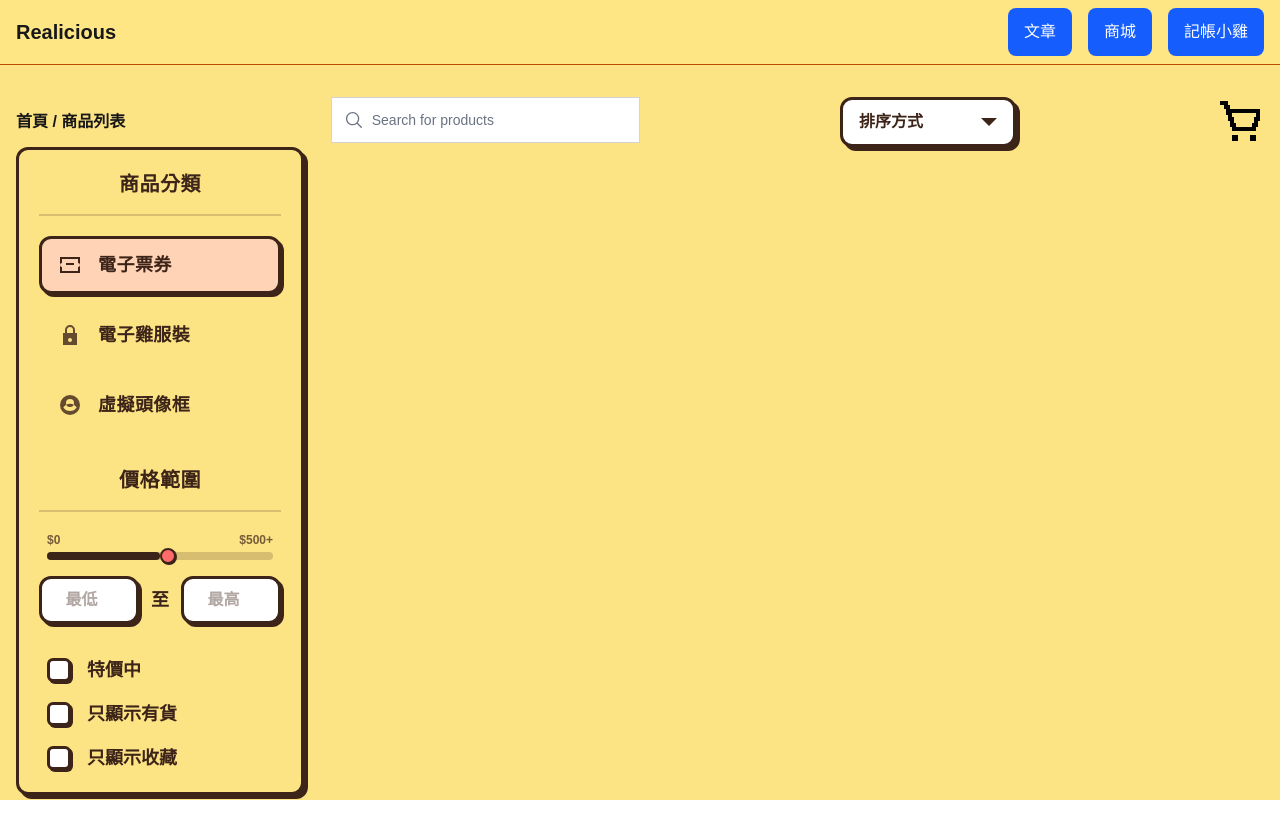
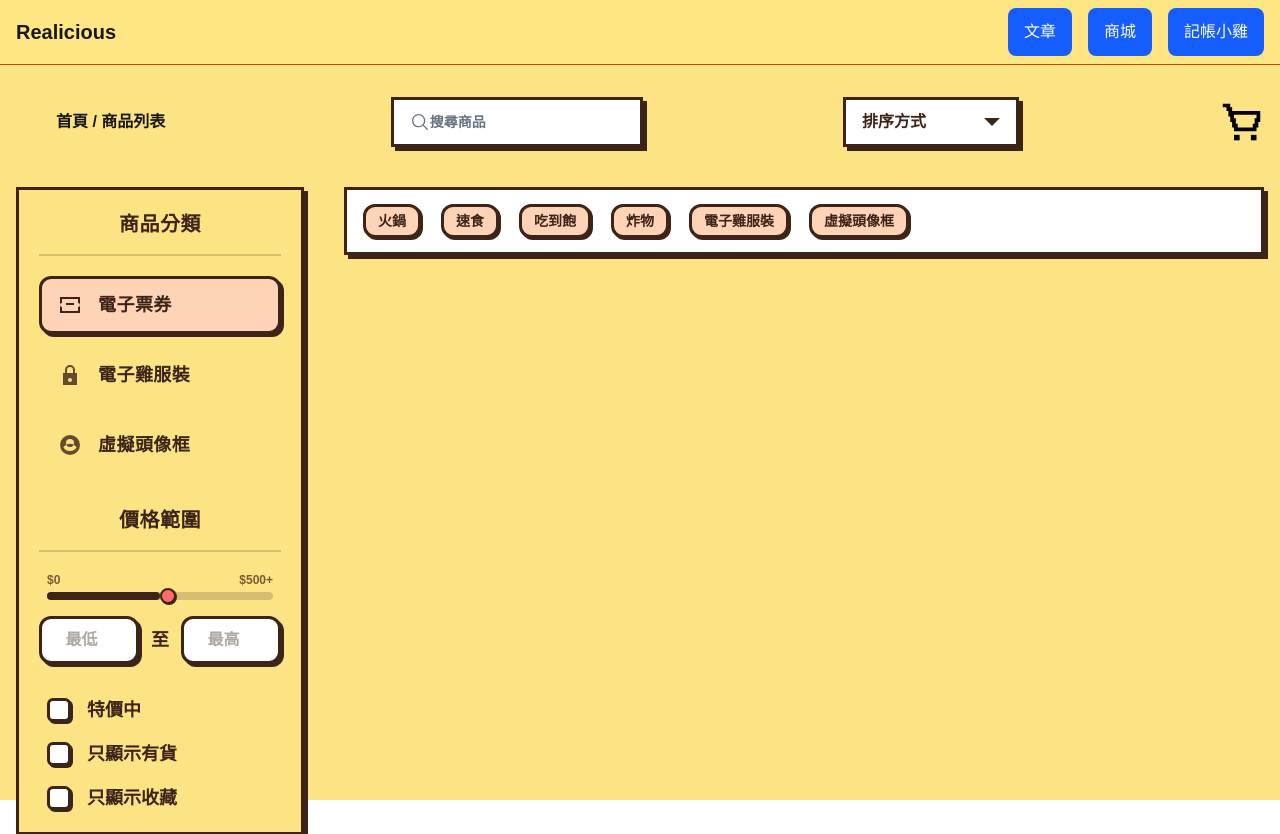
Before and after one commit to AnieceJ/Realicious, a Next.js app: page /realicious/shop in a window 1280 px wide. Shown: the top 834 px of the page. Built offline with nearby package versions, Linux system fonts and the light colour scheme.

Commit message:
feat:熱門標籤

```diff
--- /dev/null
+++ b/app/realicious/shop/_components/Breadcrumbs.tsx
@@ -0,0 +1,9 @@
+import React from "react";
+
+export default function Breadcrumbs() {
+  return (
+    <p className="font-semibold text-center flex items-center w-120 ml-10">
+      <span>首頁 / 商品列表</span>
+    </p>
+  );
+}
--- a/app/realicious/shop/_components/CartIcon.tsx
+++ b/app/realicious/shop/_components/CartIcon.tsx
@@ -1,5 +1,9 @@
 import React from "react";
 
 export default function CartIcon() {
-  return <img src="/cart.svg" alt="cart" className="w-12 h-12" />;
+  return (
+    <button>
+      <img src="/cart.svg" alt="cart" className="w-40" />
+    </button>
+  );
 }
--- /dev/null
+++ b/app/realicious/shop/_components/CategoryFilter.tsx
@@ -0,0 +1,50 @@
+import React from "react";
+
+export default function CategoryFilter() {
+  return (
+    <div
+      className="flex items-center gap-5 w-250 h-17 px-4 py-2.5
+                  bg-white text-[#3D2419] font-bold text-base
+                  border-[3px] border-[#3D2419]
+                  shadow-[4px_4px_0px_0px_#3D2419]
+                  "
+    >
+      <div className="inline-flex items-center gap-1.5 px-3 py-1
+                      bg-[#FFD3B6] text-[#3D2419] font-bold text-sm
+                      border-[3px] border-[#3D2419] rounded-xl
+                      shadow-[2px_2px_0px_0px_#3D2419] select-none">
+        <button>火鍋</button>
+      </div>
+      <div className="inline-flex items-center gap-1.5 px-3 py-1
+                      bg-[#FFD3B6] text-[#3D2419] font-bold text-sm
+                      border-[3px] border-[#3D2419] rounded-xl
+                      shadow-[2px_2px_0px_0px_#3D2419] select-none">
+        <button>速食</button>
+      </div>
+      <div className="inline-flex items-center gap-1.5 px-3 py-1
+                      bg-[#FFD3B6] text-[#3D2419] font-bold text-sm
+                      border-[3px] border-[#3D2419] rounded-xl
+                      shadow-[2px_2px_0px_0px_#3D2419] select-none">
+        <button>吃到飽</button>
+      </div>
+      <div className="inline-flex items-center gap-1.5 px-3 py-1
+                      bg-[#FFD3B6] text-[#3D2419] font-bold text-sm
+                      border-[3px] border-[#3D2419] rounded-xl
+                      shadow-[2px_2px_0px_0px_#3D2419] select-none">
+        <button>炸物</button>
+      </div>
+      <div className="inline-flex items-center gap-1.5 px-3 py-1
+                      bg-[#FFD3B6] text-[#3D2419] font-bold text-sm
+                      border-[3px] border-[#3D2419] rounded-xl
+                      shadow-[2px_2px_0px_0px_#3D2419] select-none">
+        <button>電子雞服裝</button>
+      </div>
+      <div className="inline-flex items-center gap-1.5 px-3 py-1
+                      bg-[#FFD3B6] text-[#3D2419] font-bold text-sm
+                      border-[3px] border-[#3D2419] rounded-xl
+                      shadow-[2px_2px_0px_0px_#3D2419] select-none">
+        <button>虛擬頭像框</button>
+      </div>
+    </div>
+  );
+}
--- a/app/realicious/shop/_components/Sort.tsx
+++ b/app/realicious/shop/_components/ProductSort.tsx
@@ -32,7 +32,7 @@ export default function SortDropdown() {
         onClick={() => setIsOpen(!isOpen)}
         className="flex items-center justify-between w-44 px-4 py-2.5
                   bg-white text-[#3D2419] font-bold text-base
-                  border-[3px] border-[#3D2419] rounded-xl
+                  border-[3px] border-[#3D2419]
                   shadow-[4px_4px_0px_0px_#3D2419]
                   hover:translate-x-[1px] hover:translate-y-[1px]hover:shadow-[3px_3px_0px_0px_#3D2419]
                   active:translate-x-[3px] active:translate-y-[3px]active:shadow-none
--- a/app/realicious/shop/_components/Searchbar.tsx
+++ b/app/realicious/shop/_components/Searchbar.tsx
@@ -1,8 +1,14 @@
-import React from 'react'
+import React from "react";
 
 export default function Searchbar() {
   return (
-            <div className="flex items-center border pl-3 gap-2 bg-white border-gray-500/30 h-[46px] overflow-hidden max-w-md w-full">
+    <div
+      className="flex items-center justify-between w-200 px-4 py-2.5
+                  bg-white text-[#3D2419] font-bold text-base
+                  border-[3px] border-[#3D2419]
+                  shadow-[4px_4px_0px_0px_#3D2419]
+                  "
+    >
       <svg
         xmlns="http://www.w3.org/2000/svg"
         width="22"
@@ -14,9 +20,9 @@ export default function Searchbar() {
       </svg>
       <input
         type="text"
-            placeholder="Search for products"
+        placeholder="搜尋商品"
         className="w-full h-full outline-none text-gray-500 placeholder-gray-500 text-sm"
       />
     </div>
-  )
+  );
 }
--- a/app/realicious/shop/_components/Sidebar.tsx
+++ b/app/realicious/shop/_components/Sidebar.tsx
@@ -48,7 +48,7 @@ export default function SidebarFilter() {
   ];
 
   return (
-    <div className="w-72 bg-[#FCE384] border-[3px] border-[#3D2419] rounded-xl p-5 shadow-[4px_4px_0px_0px_#3D2419] font-bold text-[#3D2419] select-none">
+    <div className="w-72 bg-[#FCE384] border-[3px] border-[#3D2419]  p-5 shadow-[4px_4px_0px_0px_#3D2419] font-bold text-[#3D2419] select-none">
       {/* 區塊一：商品分類 */}
       <div className="text-center text-xl tracking-wide mb-4">商品分類</div>
       <hr className="border-t-2 border-[#3D2419]/20 mb-5" />
--- a/app/realicious/shop/page.tsx
+++ b/app/realicious/shop/page.tsx
@@ -1,25 +1,34 @@
 "use client";
 import React from "react";
-import Sort from "./_components/Sort";
+import Sort from "./_components/ProductSort";
 import CartIcon from "./_components/CartIcon";
 import SidebarFilter from "./_components/Sidebar";
 import Searchbar from "./_components/Searchbar";
+import CategoryFilter from "./_components/CategoryFilter";
 
 export default function ShopPage() {
   return (
     <div className="relative min-h-screen">
-      {/* 上層麵包屑, 搜尋, 排序, 購物車圖案 */}
       <div className="fixed inset-0 -z-10 bg-[#FCE384]" />
-      <div className="flex flex-row gap-50">
-        <p className="font-semibold text-center flex items-center w-120">
+      <div className="max-w-7xl">
+      {/* 上層麵包屑, 搜尋, 排序, 購物車 */}
+      <div className="flex flex-row gap-50 mb-10">
+        <p className="font-semibold text-center flex items-center w-120 ml-10">
           <span>首頁 / 商品列表</span>
         </p>
-        <Searchbar/>
+        <Searchbar />
         <Sort />
         <CartIcon />
       </div>
-      {/* 左側 - 側邊欄 */}
-      <SidebarFilter />
+      <div className="flex flex-row gap-10">
+        <div>
+        {/* 左側 - 側邊欄 */}
+        <SidebarFilter />
+        </div>
+        {/* 標籤篩選 */}
+        <CategoryFilter />
+      </div>
+      </div>
     </div>
   );
 }
```
Lines whose indentation alone changed are shown as unchanged.
